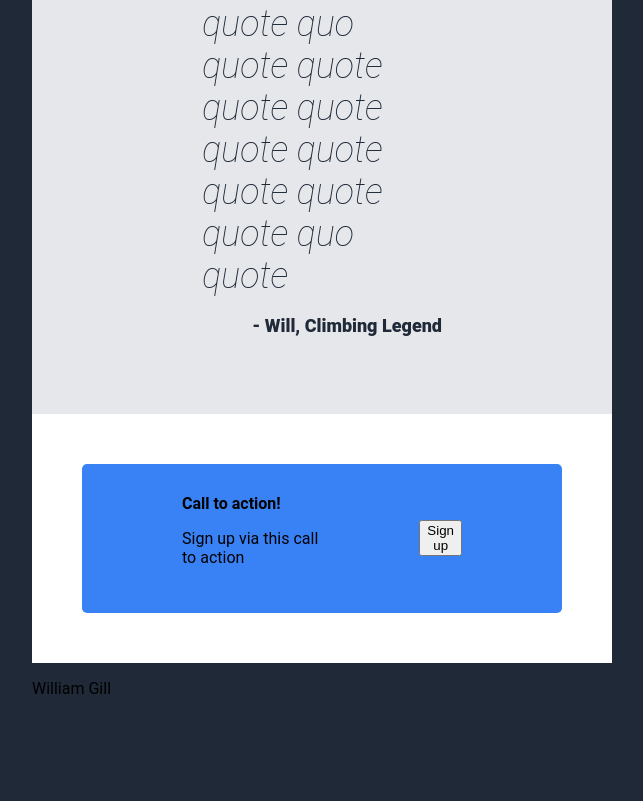
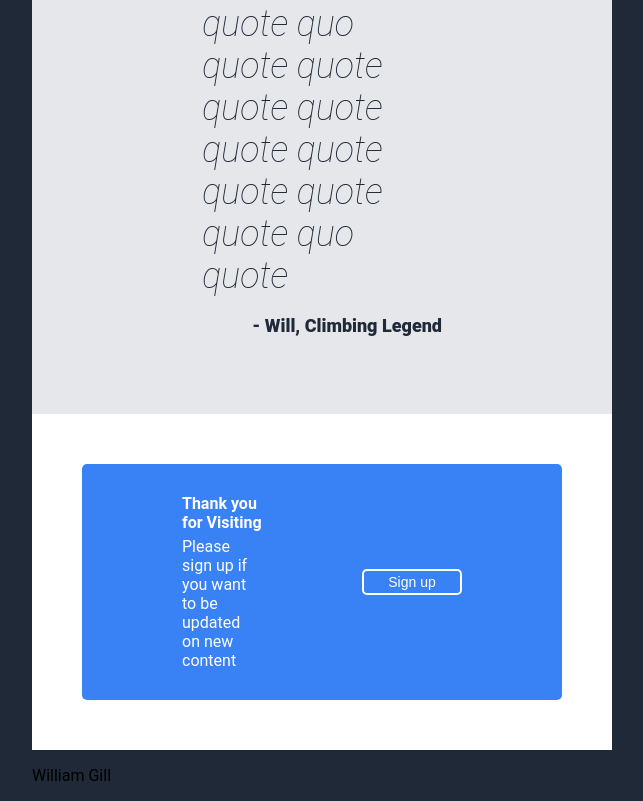
Before and after one commit to bn09whg/Odin-Launchpage-Project, a plain HTML site: page index.html in a window 1280 px wide. Shown: the part 1104-1905 px from the top of the page, without its empty margins (318-961 px from the left). Before the commit the page ends 1818 px from the top, so only its background shows below. Drawn offline with Linux system fonts and the light colour scheme.

Commit message:
Finish call to action section
Finished call to action section, although may need a couple of
adjustments later

```diff
--- a/index.html
+++ b/index.html
@@ -60,11 +60,11 @@
     </div>
     <div class="register">
         <div class="call-to-action">
-            <div class="text">
-                <h4 style="margin: 0;">Call to action!</h4>
-                <p class="register-text">Sign up via this call to action</p>
+            <div>
+                <h4 style="margin: 0 0 5px 0;">Thank you for Visiting</h4>
+                <p style="margin: 0;"> Please sign up if you want to be updated on new content</p>
             </div>
-            <div class="register-button"><button>Sign up</button></div>
+            <div><button class="register-button">Sign up</button></div>
         </div>
     </div>
     <footer><p>William Gill</p></footer>
--- a/styles.css
+++ b/styles.css
@@ -124,6 +124,7 @@ ul.links, a {
 .register {
     background-color: white;
     padding: 50px;
+    color: white;
 }
 
 .call-to-action {
@@ -135,3 +136,15 @@ ul.links, a {
     border-radius: 5px;
     padding: 30px 100px;
 }
+
+.register-button {
+    width: 100px;
+    background-color: #3882F6;
+    color: white;
+    border-radius: 5px;
+    font-size: 14px;
+    border-width: 2px;
+    border-style: solid;
+    border-color: white;
+    padding: 3px;
+}
```
